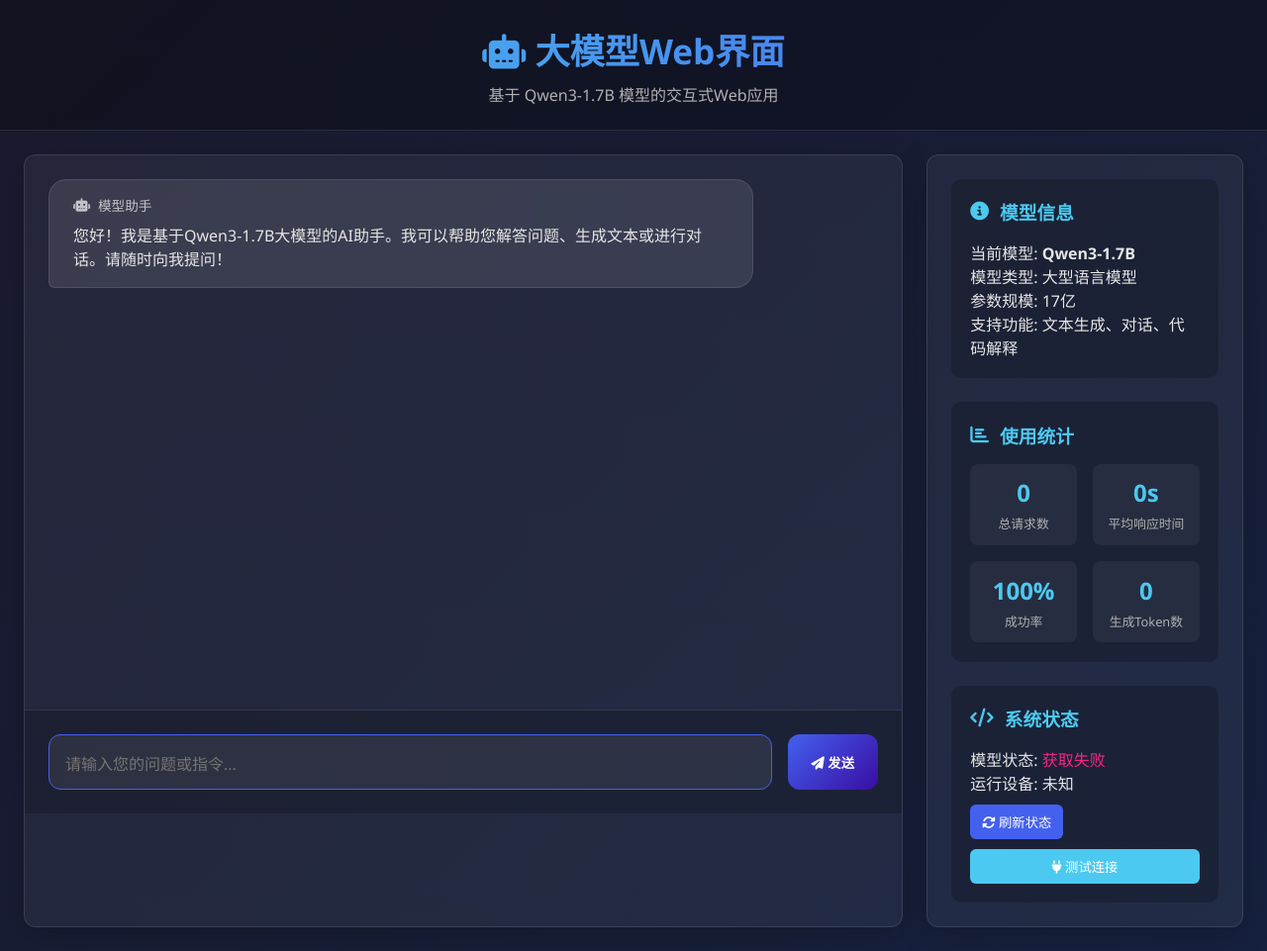
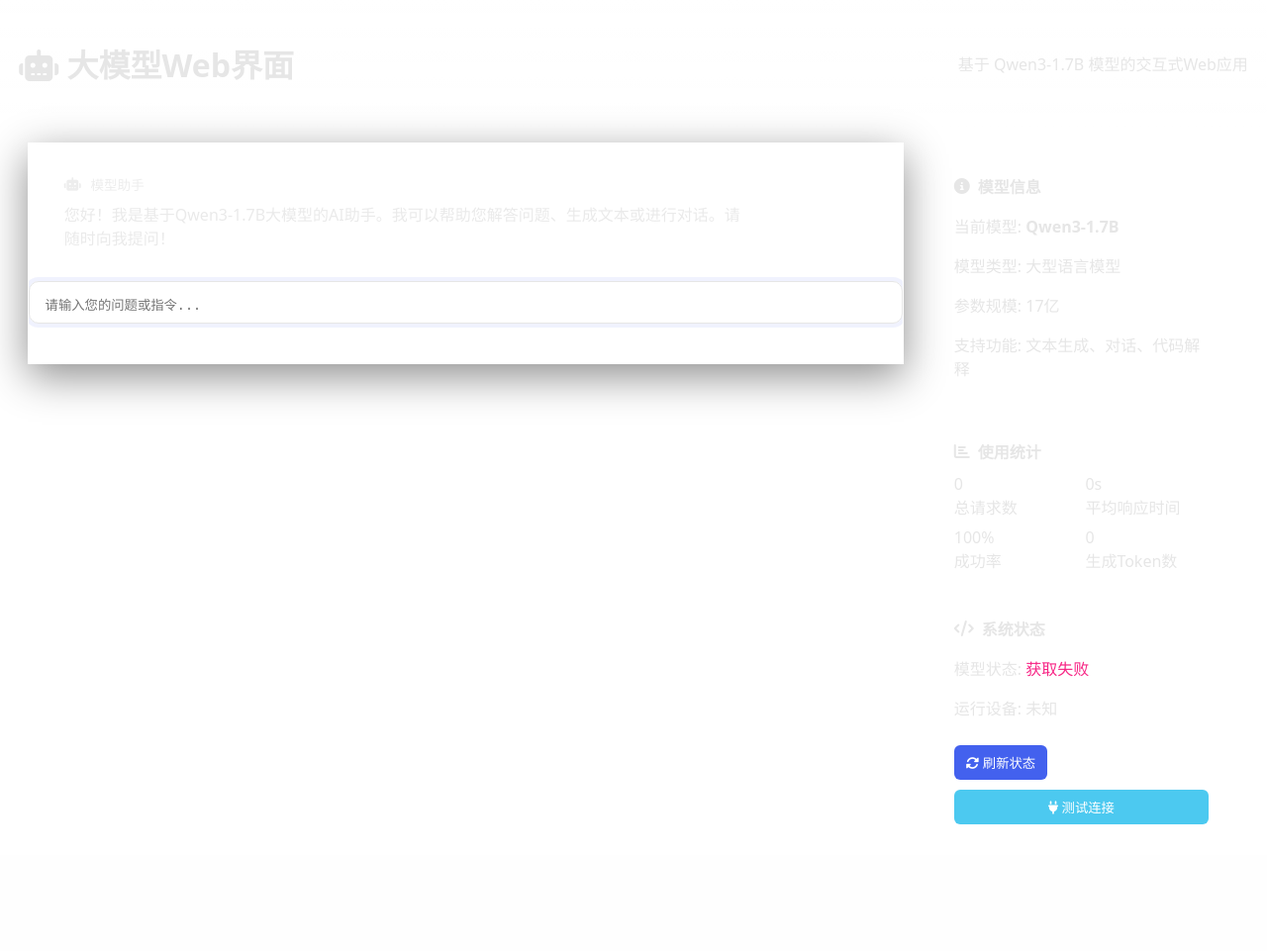
Before and after one commit to tianyu-ning/llm, a Python web app: template templates/index.html in a window 1280 px wide. Shown: the whole page at 99% size. After the commit the page ends 833 px from the top, so only its background shows below. Run offline with Jinja, Linux system fonts and the light colour scheme; the template is opened without the code that fills it, so the values that code supplies are empty.

Commit message:
优化 index

```diff
--- a/templates/index.html
+++ b/templates/index.html
@@ -9,289 +9,54 @@
     <link rel="stylesheet" href="https://cdn.jsdelivr.net/npm/highlight.js@11.7.0/styles/github-dark.min.css">
     <link rel="stylesheet" href="https://cdnjs.cloudflare.com/ajax/libs/font-awesome/6.4.0/css/all.min.css">
     <style>
-        /* 保持原有的CSS样式不变 */
-        * {
-            margin: 0;
-            padding: 0;
-            box-sizing: border-box;
-            font-family: 'Segoe UI', Tahoma, Geneva, Verdana, sans-serif;
-        }
-
+        *{box-sizing:border-box}
+html,body{height:100%}
 body {
-            background: linear-gradient(135deg, #1a1a2e 0%, #16213e 100%);
+  margin:0; padding:0;
+  font-family: system-ui, -apple-system, "Segoe UI", Roboto, "Helvetica Neue", Arial;
+  background: linear-gradient(135deg,var(--bg-start) 0,var(--bg-end) 100%);
   color: #e6e6e6;
-            min-height: 100vh;
-            display: flex;
-            flex-direction: column;
+  min-height: 100vh; display:flex; flex-direction:column;
 }
 
 .header {
-            background: rgba(0, 0, 0, 0.3);
-            padding: 1.5rem;
-            text-align: center;
-            border-bottom: 1px solid rgba(255, 255, 255, 0.1);
+  display:flex; align-items:center; justify-content:space-between;
+  padding:1.2rem; gap:1rem;
+  border-bottom: 1px solid rgba(255,255,255,0.05);
+  background: linear-gradient(180deg, rgba(255,255,255,0.02), rgba(0,0,0,0));
 }
 
-        .header h1 {
-            font-size: 2.2rem;
-            margin-bottom: 0.5rem;
-            background: linear-gradient(90deg, #4cc9f0, #4361ee);
-            -webkit-background-clip: text;
-            background-clip: text;
-            color: transparent;
+.brand {
+  display:flex; align-items:center; gap:12px;
 }
+.brand h1 { margin:0; font-size:1.25rem; background:linear-gradient(90deg,var(--accent-1), var(--accent-2)); -webkit-background-clip:text; color:transparent; }
+.brand p { margin:0; color:var(--muted); font-size:0.9rem; }
 
-        .header p {
-            color: #b0b0b0;
-            font-size: 1rem;
-        }
+.container { max-width:1400px; margin:1rem auto; width:calc(100% - 36px); display:flex; gap:1.2rem; align-items:flex-start; padding:0 0.6rem; }
+.chat-container { flex:1; display:flex; flex-direction:column; background:var(--panel-bg); border-radius:var(--radius); overflow:hidden; border:1px solid rgba(255,255,255,0.05); box-shadow:0 12px 40px rgba(0,0,0,0.45); }
+.chat-history { flex:1; padding:1rem; overflow:auto; display:flex; flex-direction:column; gap:1rem; max-height:70vh; }
+.message { max-width:85%; padding:0.9rem 1.2rem;border-radius:14px; line-height:1.5; position:relative; word-break:break-word; }
+.user-message { align-self:flex-end; background:linear-gradient(135deg,var(--accent-2),var(--accent-3)); color:white; border-bottom-right-radius:6px; }
+.bot-message { align-self:flex-start; background:rgba(255,255,255,0.04); border:1px solid rgba(255,255,255,0.05); border-bottom-left-radius:6px; color:#eaeaea; }
+.message-header { display:flex; align-items:center; gap:0.6rem; opacity:0.85; font-size:0.85rem; margin-bottom:0.5rem; }
+.thinking-content { background:rgba(0,0,0,0.25); padding:0.8rem; border-radius:10px; margin-top:8px; border-left:3px solid var(--accent-1); color:var(--muted); font-size:0.9rem; }
+.input-area { display:flex; padding:0.9rem; border-top:1px solid rgba(255,255,255,0.04); gap:0.8rem; align-items:flex-end; background:linear-gradient(180deg, rgba(255,255,255,0.01), rgba(0,0,0,0)); }
+textarea#userInput { resize:none; min-height:36px; max-height:240px; padding:0.8rem 1rem; border-radius:10px; border:1px solid rgba(255,255,255,0.06); background:rgba(255,255,255,0.03); color:inherit; width:100%; outline:none; }
+textarea#userInput:focus { box-shadow:0 0 0 4px rgba(67,97,238,0.08); border-color:var(--accent-2); }
+button#sendButton { padding:8px 16px; border-radius:10px; border:none;background:linear-gradient(135deg,var(--accent-2),var(--accent-3)); color:white; font-weight:600; cursor:pointer }
+button[disabled]{ opacity:0.5; cursor:not-allowed; transform:none }
 
-        .container {
-            display: flex;
-            flex: 1;
-            max-width: 1400px;
-            margin: 0 auto;
-            width: 100%;
-            padding: 1.5rem;
-            gap: 1.5rem;
-        }
+.info-panel { width:320px; border-radius:var(--radius); background:var(--panel-bg); padding:1rem; display:flex; flex-direction:column; gap:1rem; border:1px solid rgba(255,255,255,0.05); }
+.panel-section { padding:0.9rem; border-radius:10px; background:rgba(255,255,255,0.02); }
+.panel-section h3 { margin:0 0 0.6rem 0; font-size:1rem; color:var(--accent-1); display:flex; gap:8px; align-items:center; }
+.stats { display:grid; grid-template-columns:repeat(2,1fr); gap:8px; }
+.stat { padding:0.6rem;border-radius:8px;background:rgba(255,255,255,0.02); text-align:center }
+.stat .value { font-size:1.35rem; font-weight:700; color:var(--accent-1); }
+.error { color:var(--danger); background:rgba(255,107,107,0.08); padding:0.6rem; border-left:4px solid var(--danger); border-radius:8px; }
 
-        .chat-container {
-            flex: 1;
-            display: flex;
-            flex-direction: column;
-            background: rgba(255, 255, 255, 0.05);
-            border-radius: 12px;
-            overflow: hidden;
-            box-shadow: 0 8px 32px rgba(0, 0, 0, 0.2);
-            border: 1px solid rgba(255, 255, 255, 0.1);
-        }
-
-        .chat-history {
-            flex: 1;
-            padding: 1.5rem;
-            overflow-y: auto;
-            display: flex;
-            flex-direction: column;
-            gap: 1.5rem;
-            max-height: 70vh;
-        }
-
-        .message {
-            max-width: 85%;
-            padding: 1rem 1.5rem;
-            border-radius: 18px;
-            line-height: 1.5;
-            position: relative;
-            animation: fadeIn 0.3s ease-out;
-        }
-
-        @keyframes fadeIn {
-            from { opacity: 0; transform: translateY(10px); }
-            to { opacity: 1; transform: translateY(0); }
-        }
-
-        .user-message {
-            align-self: flex-end;
-            background: linear-gradient(135deg, #4361ee, #3a0ca3);
-            color: white;
-            border-bottom-right-radius: 6px;
-        }
-
-        .bot-message {
-            align-self: flex-start;
-            background: rgba(255, 255, 255, 0.1);
-            border: 1px solid rgba(255, 255, 255, 0.1);
-            border-bottom-left-radius: 6px;
-        }
-
-        .message-header {
-            display: flex;
-            align-items: center;
-            margin-bottom: 0.5rem;
-            font-size: 0.85rem;
-            opacity: 0.8;
-        }
-
-        .message-header i {
-            margin-right: 0.5rem;
-        }
-
-        .thinking-content {
-            background: rgba(0, 0, 0, 0.3);
-            border-radius: 10px;
-            padding: 1rem;
-            margin-top: 1rem;
-            border-left: 4px solid #4cc9f0;
-            font-size: 0.9rem;
-            color: #b0b0b0;
-        }
-
-        .thinking-content h4 {
-            color: #4cc9f0;
-            margin-bottom: 0.5rem;
-            display: flex;
-            align-items: center;
-        }
-
-        .thinking-content h4 i {
-            margin-right: 0.5rem;
-        }
-
-        .input-container {
-            display: flex;
-            padding: 1.5rem;
-            background: rgba(0, 0, 0, 0.2);
-            border-top: 1px solid rgba(255, 255, 255, 0.1);
-        }
-
-        .input-container textarea {
-            flex: 1;
-            padding: 1rem;
-            border: none;
-            border-radius: 12px;
-            background: rgba(255, 255, 255, 0.08);
-            color: white;
-            font-size: 1rem;
-            resize: none;
-            outline: none;
-            border: 1px solid rgba(255, 255, 255, 0.1);
-        }
-
-        .input-container textarea:focus {
-            border-color: #4361ee;
-        }
-
-        .input-container button {
-            margin-left: 1rem;
-            padding: 0 1.5rem;
-            border: none;
-            border-radius: 12px;
-            background: linear-gradient(135deg, #4361ee, #3a0ca3);
-            color: white;
-            font-weight: 600;
-            cursor: pointer;
-            transition: all 0.3s ease;
-        }
-
-        .input-container button:hover {
-            transform: translateY(-2px);
-        }
-
-        .input-container button:disabled {
-            background: rgba(255, 255, 255, 0.1);
-            cursor: not-allowed;
-            transform: none;
-        }
-
-        .info-panel {
-            width: 320px;
-            background: rgba(255, 255, 255, 0.05);
-            border-radius: 12px;
-            padding: 1.5rem;
-            box-shadow: 0 8px 32px rgba(0, 0, 0, 0.2);
-            border: 1px solid rgba(255, 255, 255, 0.1);
-            display: flex;
-            flex-direction: column;
-            gap: 1.5rem;
-        }
-
-        .panel-section {
-            background: rgba(0, 0, 0, 0.2);
-            border-radius: 10px;
-            padding: 1.2rem;
-        }
-
-        .panel-section h3 {
-            color: #4cc9f0;
-            margin-bottom: 1rem;
-            display: flex;
-            align-items: center;
-        }
-
-        .panel-section h3 i {
-            margin-right: 0.7rem;
-        }
-
-        .stats {
-            display: grid;
-            grid-template-columns: 1fr 1fr;
-            gap: 1rem;
-        }
-
-        .stat-item {
-            text-align: center;
-            padding: 0.8rem;
-            background: rgba(255, 255, 255, 0.05);
-            border-radius: 8px;
-        }
-
-        .stat-value {
-            font-size: 1.5rem;
-            font-weight: bold;
-            color: #4cc9f0;
-        }
-
-        .stat-label {
-            font-size: 0.8rem;
-            color: #b0b0b0;
-            margin-top: 0.3rem;
-        }
-
-        .typing-indicator {
-            display: flex;
-            align-items: center;
-            color: #4cc9f0;
-            font-style: italic;
-            margin-top: 0.5rem;
-        }
-
-        .typing-dots {
-            display: flex;
-            margin-left: 0.5rem;
-        }
-
-        .typing-dots span {
-            height: 6px;
-            width: 6px;
-            background: #4cc9f0;
-            border-radius: 50%;
-            display: block;
-            margin: 0 2px;
-            animation: typing 1.4s infinite ease-in-out;
-        }
-
-        .typing-dots span:nth-child(1) { animation-delay: 0s; }
-        .typing-dots span:nth-child(2) { animation-delay: 0.2s; }
-        .typing-dots span:nth-child(3) { animation-delay: 0.4s; }
-
-        @keyframes typing {
-            0%, 60%, 100% { transform: translateY(0); }
-            30% { transform: translateY(-5px); }
-        }
-
-        .message-info {
-            font-size: 0.8rem;
-            color: #b0b0b0;
-            margin-top: 0.5rem;
-            text-align: right;
-        }
-
-        .error-message {
-            color: #ff6b6b;
-            background: rgba(255, 107, 107, 0.1);
-            padding: 1rem;
-            border-radius: 8px;
-            border-left: 4px solid #ff6b6b;
-        }
-
-        @media (max-width: 900px) {
-            .container {
-                flex-direction: column;
-            }
-            .info-panel {
-                width: 100%;
-            }
+@media (max-width:920px) {
+  .container { flex-direction:column; padding:0.8rem; }
+  .info-panel { width:100%; }
 }
     </style>
 </head>
```
Lines whose indentation alone changed are shown as unchanged.
